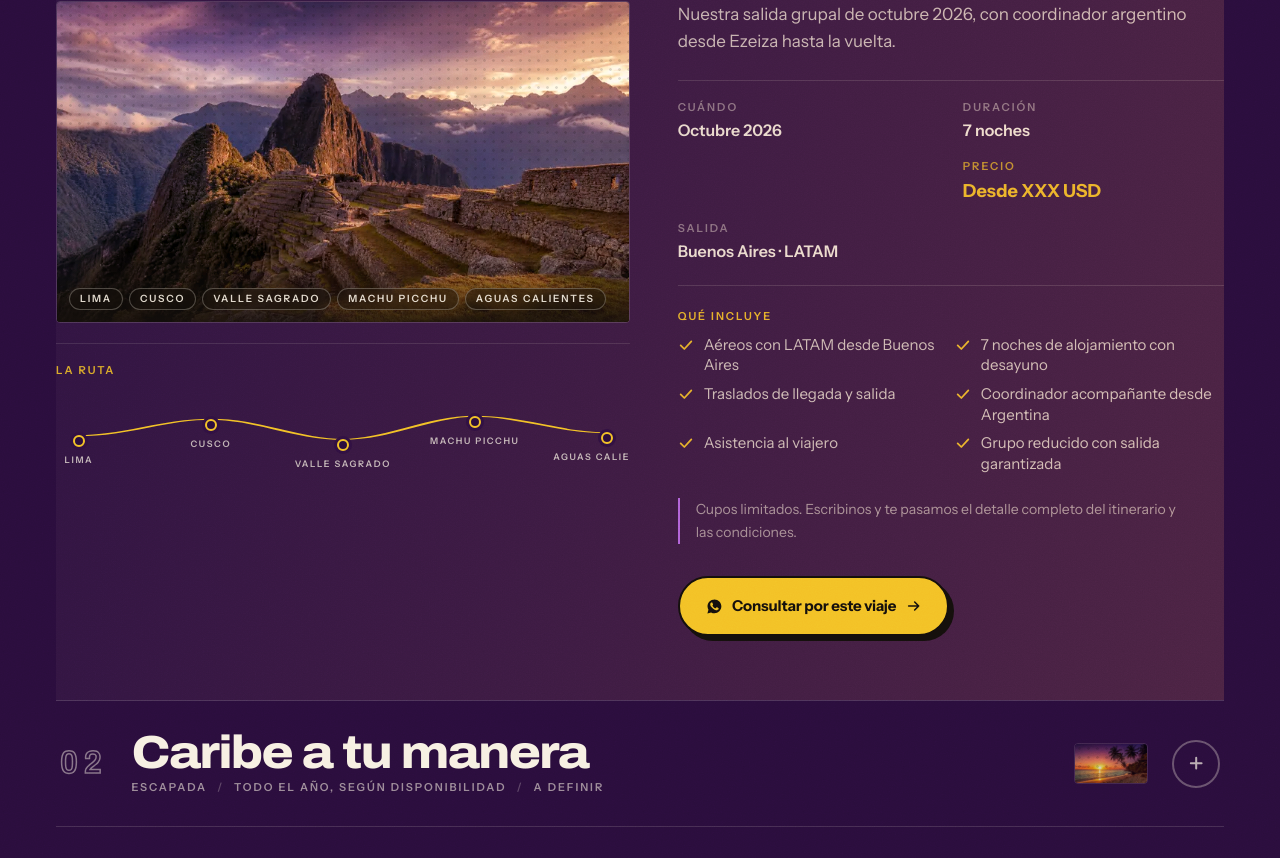
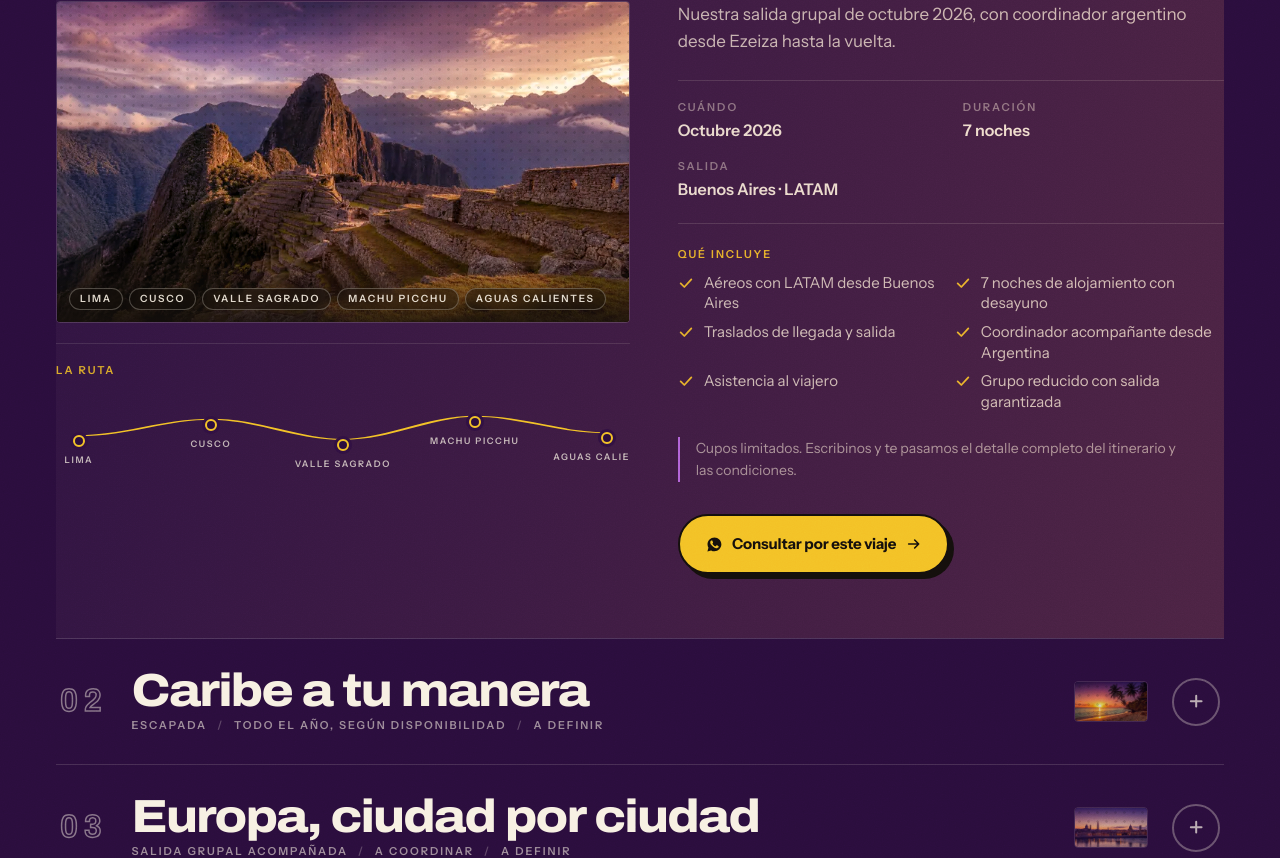
Before and after one commit to juanikitro/voorpret_landing, a React (Vite) app: page / in a window 1280 px wide. Shown: the part 2563-3421 px from the top of the page. Built offline with nearby package versions, Linux system fonts and the light colour scheme.

Commit message:
fix(paquetes): remove price placeholders

```diff
--- a/src/components/IndiceDeseos.tsx
+++ b/src/components/IndiceDeseos.tsx
@@ -211,8 +211,6 @@ function Banda({
                 <div>
                   <dt className="etiqueta text-papel/45">Duración</dt>
                   <dd className="mt-1 font-semibold">{p.duracion}</dd>
-                  <dt className="etiqueta mt-4 text-sol/75">Precio</dt>
-                  <dd className="mt-1 text-[1.125rem] font-bold text-sol">{p.precio}</dd>
                 </div>
                 <div className="col-span-2">
                   <dt className="etiqueta text-papel/45">Salida</dt>
--- a/src/data/paquetes.ts
+++ b/src/data/paquetes.ts
@@ -7,8 +7,6 @@
    ► FOTOS         → no se declaran acá. Cada paquete busca automáticamente
      /images/paquetes/<id>.webp cuando `usarFotos` está activo en
      src/data/imagenes.ts. Ver docs/imagenes.md
-   ► PRECIOS       → usar placeholders hasta contar con tarifas confirmadas.
-     Toda acción sigue llevando a consultar por WhatsApp.
    ========================================================================== */
 
 export type Categoria = 'Salida grupal acompañada' | 'Escapada' | 'Viaje a medida'
@@ -36,7 +34,6 @@ export type Paquete = {
   /** Cuándo. Puede ser un mes concreto o una temporada. */
   temporada: string
   duracion: string
-  precio: string
   salida: string
   recorrido: string[]
   incluye: string[]
@@ -74,7 +71,6 @@ export const paquetes: Paquete[] = [
     categoria: 'Salida grupal acompañada',
     temporada: 'Octubre 2026',
     duracion: '7 noches',
-    precio: 'Desde XXX USD',
     salida: 'Buenos Aires · LATAM',
     recorrido: ['Lima', 'Cusco', 'Valle Sagrado', 'Machu Picchu', 'Aguas Calientes'],
     incluye: [
@@ -127,7 +123,6 @@ export const paquetes: Paquete[] = [
     categoria: 'Escapada',
     temporada: 'Todo el año, según disponibilidad',
     duracion: 'A definir',
-    precio: 'Desde XXX USD',
     salida: 'A coordinar según tu ciudad',
     recorrido: ['Punta Cana', 'Puerto Plata', 'Riviera Maya'],
     incluye: [
@@ -158,7 +153,6 @@ export const paquetes: Paquete[] = [
     categoria: 'Salida grupal acompañada',
     temporada: 'A coordinar',
     duracion: 'A definir',
-    precio: 'Desde XXX USD',
     salida: 'Desde la ciudad que elijas',
     recorrido: ['Madrid', 'París', 'Roma', 'Florencia', 'Venecia'],
     incluye: [
@@ -204,7 +198,6 @@ export const paquetes: Paquete[] = [
     categoria: 'Escapada',
     temporada: 'A coordinar según la época',
     duracion: 'A definir',
-    precio: 'Desde XXX USD',
     salida: 'Desde tu ciudad',
     recorrido: ['Salta', 'Purmamarca', 'Humahuaca', 'Salinas Grandes', 'Cafayate'],
     incluye: [
@@ -235,7 +228,6 @@ export const paquetes: Paquete[] = [
     categoria: 'Viaje a medida',
     temporada: 'A coordinar según tu viaje',
     duracion: 'A definir',
-    precio: 'Desde XXX USD',
     salida: 'Desde la ciudad que elijas',
     recorrido: ['Tokio', 'Kioto', 'Nara', 'Osaka', 'Hakone'],
     incluye: [
@@ -271,7 +263,6 @@ export const paquetes: Paquete[] = [
     categoria: 'Salida grupal acompañada',
     temporada: 'A coordinar',
     duracion: 'A definir',
-    precio: 'Desde XXX USD',
     salida: 'Desde la ciudad que elijas',
     recorrido: ['El Cairo', 'Luxor', 'Asuán', 'Abu Simbel', 'Dubái'],
     incluye: [
@@ -301,7 +292,6 @@ export const paquetes: Paquete[] = [
     categoria: 'Escapada',
     temporada: 'Feriados y verano, según disponibilidad',
     duracion: 'A definir',
-    precio: 'Desde XXX USD',
     salida: 'A coordinar según tu ciudad',
     recorrido: ['Río de Janeiro', 'Búzios', 'Florianópolis'],
     incluye: [
```
